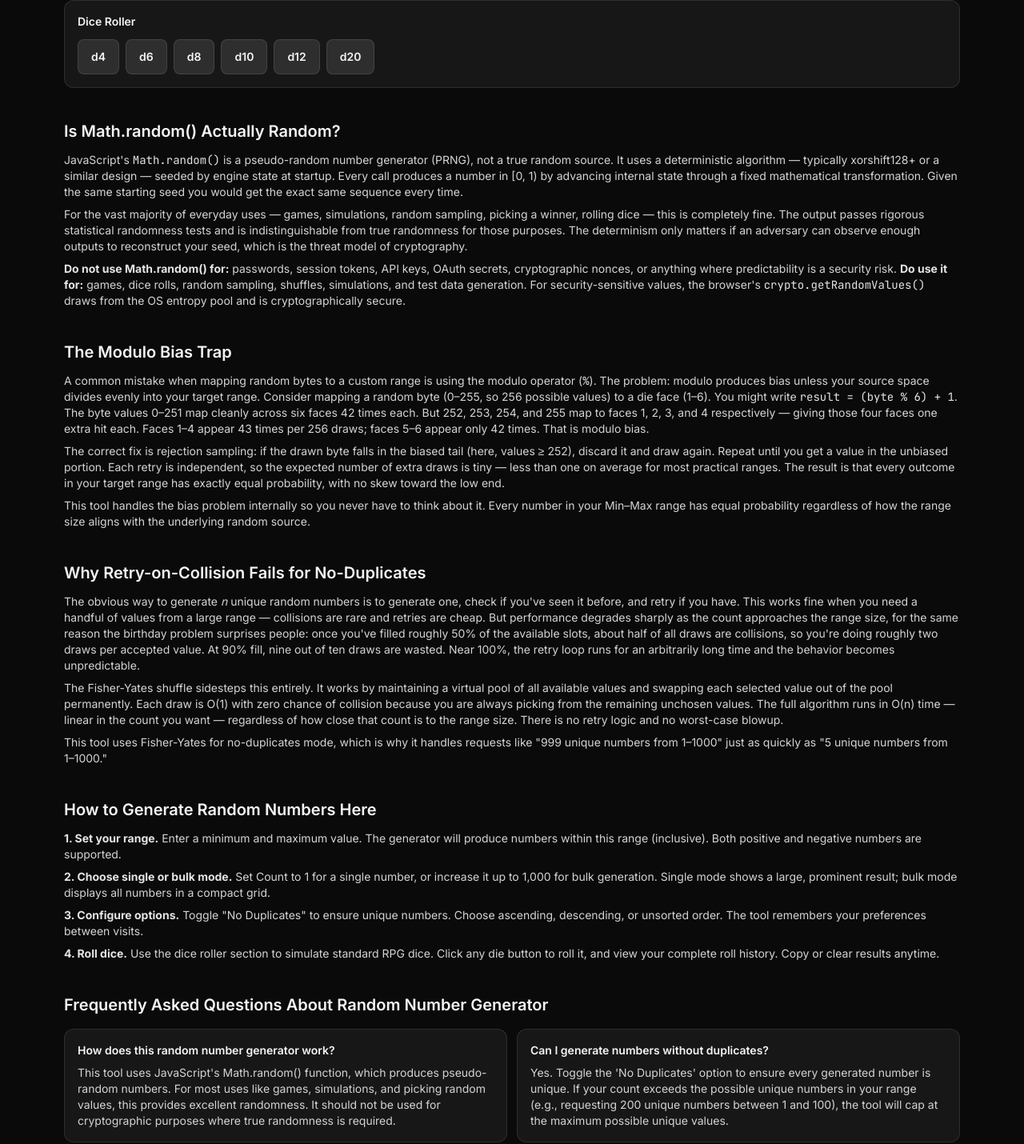
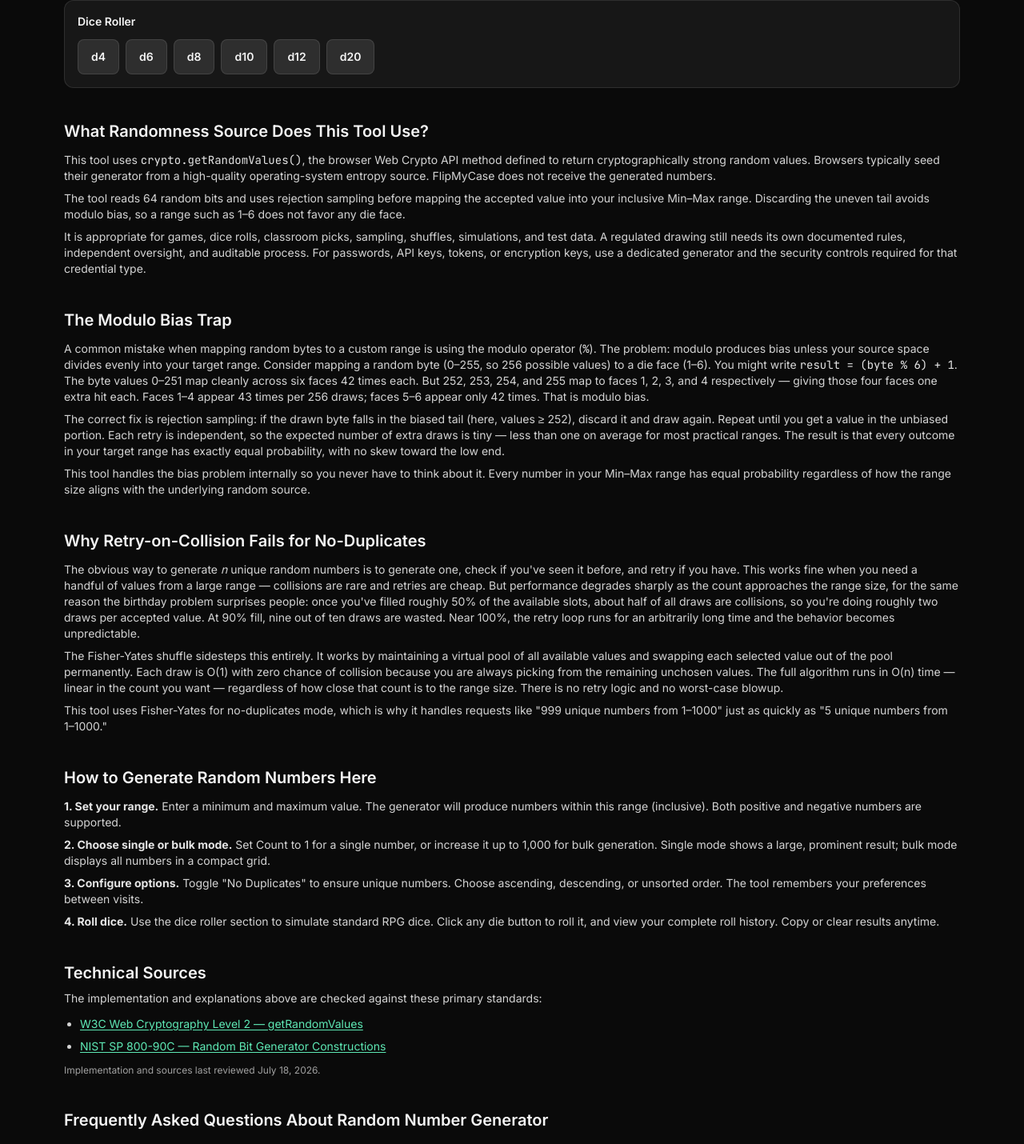
Before and after one commit to raiderj77/text-converter, a Next.js app: page /random-number-generator in a window 1280 px wide. Shown: the part 618-2048 px from the top of the page at 80% size. Built offline with nearby package versions, Linux system fonts and the light colour scheme.

Commit message:
Fix random number generator integrity (#16)

```diff
--- a/app/random-number-generator/page.tsx
+++ b/app/random-number-generator/page.tsx
@@ -34,7 +34,7 @@ const faqItems = [
   {
     question: "How does this random number generator work?",
     answer:
-      "This tool uses JavaScript's Math.random() function, which produces pseudo-random numbers. For most uses like games, simulations, and picking random values, this provides excellent randomness. It should not be used for cryptographic purposes where true randomness is required.",
+      "This tool uses the browser Web Crypto API's crypto.getRandomValues() method. It maps 64 random bits into your requested range with rejection sampling so every integer has the same probability.",
   },
   {
     question: "Can I generate numbers without duplicates?",
@@ -54,7 +54,7 @@ const faqItems = [
   {
     question: "Is this truly random?",
     answer:
-      "Math.random() produces pseudo-random numbers using a deterministic algorithm seeded by the system. For games, drawings, and general-purpose randomness, it is more than sufficient. For security-sensitive applications like encryption keys, use a cryptographically secure random number generator instead.",
+      "It uses the cryptographically strong random values supplied by your browser and operating system. That is stronger than Math.random(), but no website can independently prove the quality of a device's underlying entropy source.",
   },
   {
     question: "Can I use negative numbers?",
@@ -69,7 +69,7 @@ const faqItems = [
   {
     question: "Can I use this for passwords or security tokens?",
     answer:
-      "No. Math.random() is a pseudo-random generator — its output is deterministic and not suitable for security-sensitive values like passwords, session tokens, API keys, or cryptographic material. For those use cases, your browser's Web Crypto API (crypto.getRandomValues()) is the correct choice. It draws from the operating system's entropy pool and meets cryptographic security standards. This tool is designed for games, simulations, sampling, and general-purpose use only.",
+      "Use a dedicated password or key generator instead. This tool uses the Web Crypto API, but its integer output, visible history, and copy workflow are not a substitute for the correct length, format, storage, rotation, and handling required for credentials or cryptographic keys.",
   },
   {
     question: "Why might my random numbers look biased?",
@@ -85,7 +85,7 @@ export default function RandomNumberGeneratorPage() {
         name="Free Random Number Generator"
         description={tool.description}
         url={pageUrl}
-        dateModified={"2026-07-12"}
+        dateModified={"2026-07-18"}
       />
       <FaqSchema items={faqItems} />
       <BreadcrumbSchema
@@ -108,10 +108,10 @@ export default function RandomNumberGeneratorPage() {
           Free Random Number Generator
         </h1>
         <p className="tool-answer-capsule mt-2 text-[15px] leading-relaxed text-neutral-400">
-          This free random number generator instantly produces integers within any range you set — single picks, bulk batches up to 1,000, or dice rolls. It runs entirely in your browser using JavaScript; no data is ever sent to a server.
+          This free random number generator instantly produces unbiased integers within any range you set — single picks, bulk batches up to 1,000, unique picks, or dice rolls. It uses your browser&apos;s Web Crypto API locally; the numbers and settings are not sent to FlipMyCase.
         </p>
 
-        <ToolAnswerBlock slug="random-number-generator" />
+        <ToolAnswerBlock slug="random-number-generator" lastUpdated="2026-07-18" />
 
         <div className="mt-3">
           <ToolActions />
@@ -129,33 +129,26 @@ export default function RandomNumberGeneratorPage() {
 
         <section className="mt-10">
           <h2 className="text-lg sm:text-xl font-semibold">
-            Is Math.random() Actually Random?
+            What Randomness Source Does This Tool Use?
           </h2>
           <div className="mt-3 text-sm text-neutral-300 space-y-2">
             <p>
-              JavaScript&apos;s <code className="text-neutral-200">Math.random()</code> is a
-              pseudo-random number generator (PRNG), not a true random source. It uses a
-              deterministic algorithm — typically xorshift128+ or a similar design — seeded by
-              engine state at startup. Every call produces a number in [0, 1) by advancing
-              internal state through a fixed mathematical transformation. Given the same starting
-              seed you would get the exact same sequence every time.
+              This tool uses <code className="text-neutral-200">crypto.getRandomValues()</code>,
+              the browser Web Crypto API method defined to return cryptographically strong random
+              values. Browsers typically seed their generator from a high-quality operating-system
+              entropy source. FlipMyCase does not receive the generated numbers.
             </p>
             <p>
-              For the vast majority of everyday uses — games, simulations, random sampling,
-              picking a winner, rolling dice — this is completely fine. The output passes
-              rigorous statistical randomness tests and is indistinguishable from true randomness
-              for those purposes. The determinism only matters if an adversary can observe enough
-              outputs to reconstruct your seed, which is the threat model of cryptography.
+              The tool reads 64 random bits and uses rejection sampling before mapping the accepted
+              value into your inclusive Min–Max range. Discarding the uneven tail avoids modulo
+              bias, so a range such as 1–6 does not favor any die face.
             </p>
             <p>
-              <strong className="text-neutral-200">Do not use Math.random() for:</strong> passwords,
-              session tokens, API keys, OAuth secrets, cryptographic nonces, or anything where
-              predictability is a security risk.{" "}
-              <strong className="text-neutral-200">Do use it for:</strong> games, dice rolls,
-              random sampling, shuffles, simulations, and test data generation. For
-              security-sensitive values, the browser&apos;s <code className="text-neutral-200">
-              crypto.getRandomValues()</code> draws from the OS entropy pool and is
-              cryptographically secure.
+              It is appropriate for games, dice rolls, classroom picks, sampling, shuffles,
+              simulations, and test data. A regulated drawing still needs its own documented rules,
+              independent oversight, and auditable process. For passwords, API keys, tokens, or
+              encryption keys, use a dedicated generator and the security controls required for
+              that credential type.
             </p>
           </div>
         </section>
@@ -256,6 +249,26 @@ export default function RandomNumberGeneratorPage() {
 
         <AdSlot slot="mid-content" page="random-number-generator" />
 
+        <section className="mt-10" aria-labelledby="rng-sources">
+          <h2 id="rng-sources" className="text-lg sm:text-xl font-semibold">Technical Sources</h2>
+          <p className="mt-2 text-sm text-neutral-300">
+            The implementation and explanations above are checked against these primary standards:
+          </p>
+          <ul className="mt-3 list-disc space-y-2 pl-5 text-sm text-neutral-300">
+            <li>
+              <a className="text-emerald-300 underline underline-offset-2 hover:text-emerald-200" href="https://www.w3.org/TR/webcrypto-2/#Crypto-method-getRandomValues" rel="noopener noreferrer" target="_blank">
+                W3C Web Cryptography Level 2 — getRandomValues
+              </a>
+            </li>
+            <li>
+              <a className="text-emerald-300 underline underline-offset-2 hover:text-emerald-200" href="https://csrc.nist.gov/pubs/sp/800/90/c/final" rel="noopener noreferrer" target="_blank">
+                NIST SP 800-90C — Random Bit Generator Constructions
+              </a>
+            </li>
+          </ul>
+          <p className="mt-3 text-xs text-neutral-400">Implementation and sources last reviewed July 18, 2026.</p>
+        </section>
+
         {/* FAQ */}
         <section className="mt-10">
           <h2 className="text-lg sm:text-xl font-semibold">
--- a/content/blog/random-number-generator-guide.md
+++ b/content/blog/random-number-generator-guide.md
@@ -1,15 +1,15 @@
 ---
 noindex: true
 title: "Random Number Generator — How to Generate Random Numbers Online"
-description: "Generate random numbers, integers, decimals, and sequences instantly. Free online tool with custom ranges, multiple outputs, and cryptographic randomness. No signup."
+description: "Generate random integers and sequences with custom ranges, bulk output, unique picks, and cryptographically strong browser randomness. No signup."
 date: "2026-03-16"
 keywords: ["random number generator", "generate random number", "random number online", "random integer generator", "random number picker", "rng tool", "random number between"]
 toolSlug: "random-number-generator"
 faq:
   - question: "How do I generate a random number?"
-    answer: "Open the FlipMyCase Random Number Generator, set your minimum and maximum values, and click generate. The tool produces a cryptographically random number within your range. Generate single numbers or batches of hundreds at once."
-  - question: "Are the numbers truly random?"
-    answer: "Yes. The tool uses your browser's crypto.getRandomValues() API, which is a cryptographically secure random number generator. The output is unpredictable and suitable for security-sensitive applications like lottery draws and token generation."
+    answer: "Open the FlipMyCase Random Number Generator, set your minimum and maximum values, and click generate. The tool maps cryptographically strong browser-generated values into the requested range without modulo bias."
+  - question: "What randomness source does the tool use?"
+    answer: "The tool uses your browser's crypto.getRandomValues() API, which the Web Cryptography specification defines as producing cryptographically strong random values. Regulated drawings and credentials still require their own audited processes and security controls."
   - question: "Can I generate random decimals?"
     answer: "Yes. Set the decimal places option to generate numbers like 3.14 or 0.8472. You can control precision from 0 (integers only) to any number of decimal places."
   - question: "Can I generate multiple random numbers at once?"
@@ -19,7 +19,7 @@ related: ["password-generator-guide", "uuid-generator-guide", "number-base-conve
 
 # Random Number Generator — How to Generate Random Numbers Online
 
-Random numbers are one of the most fundamental building blocks in computing. They power lottery draws, A/B tests, game mechanics, statistical simulations, test data generation, cryptographic tokens, and scientific experiments. Yet generating truly random numbers — not just pseudo-random sequences — requires more than `Math.random()`. Understanding the difference between pseudo-random and cryptographic random, and knowing when each is appropriate, is essential for any developer.
+Random numbers are one of the most fundamental building blocks in computing. They power A/B tests, game mechanics, statistical simulations, test data generation, security systems, and scientific experiments. Understanding the difference between general-purpose pseudo-random output and cryptographically strong browser randomness — and mapping either source without bias — is essential for any developer.
 
 This guide covers how random number generation works, the difference between PRNG and CSPRNG, how to generate random numbers in code, and the scenarios that demand each type.
 
@@ -34,10 +34,10 @@ You would use random numbers for generating test data, selecting random samples
 1. Open the [FlipMyCase Random Number Generator](/random-number-generator).
 2. Set the minimum and maximum values for your range.
 3. Choose integer or decimal output and set the quantity.
-4. Click generate for cryptographically random numbers.
+4. Click Generate for numbers drawn from the browser's cryptographically strong random source.
 5. Copy individual numbers or the entire batch.
 
-The generator uses `crypto.getRandomValues()` for true randomness. For generating random passwords instead of numbers, use the [Password Generator](/password-generator).
+The generator uses `crypto.getRandomValues()` for cryptographically strong random values. For passwords, use a dedicated password generator and appropriate credential-storage controls.
 
 ## Code Examples for Random Number Generation
 
@@ -178,15 +178,15 @@ func main() {
 
 **Test data generation.** Automated tests need randomized inputs to cover edge cases. Generate random IDs, prices, quantities, and dates to populate test databases. The [Random Number Generator](/random-number-generator) produces quick test values; for full datasets, use the code examples above.
 
-**Statistical sampling.** Selecting random records from a database for quality auditing, user surveys, or A/B test assignment requires unbiased random number generation. Use cryptographic randomness to ensure selection is truly unbiased.
+**Statistical sampling.** Selecting random records for quality auditing, user surveys, or A/B test assignment requires both a suitable random source and an unbiased mapping method. Rejection sampling avoids the modulo bias that can occur when converting random bits into a custom range.
 
 **Game development.** Dice rolls, card shuffles, loot drops, and procedural generation all depend on random numbers. Use the Fisher-Yates shuffle algorithm for fair card dealing and uniform random integers for dice simulation.
 
-**Lottery and raffle draws.** Fair draws require cryptographic randomness — `Math.random()` is not sufficient because its output is predictable if the seed is known. The [Random Number Generator](/random-number-generator) uses `crypto.getRandomValues()` which is suitable for fair draws.
+**Lottery and raffle draws.** The [Random Number Generator](/random-number-generator) uses `crypto.getRandomValues()` and unbiased range mapping, but that alone does not make a high-stakes or regulated draw auditable. Those draws also need documented rules, controlled inputs, retained evidence, and any oversight required by the applicable jurisdiction.
 
 ## Common Mistakes and Gotchas
 
-`Math.random()` is not cryptographically secure. Its output is generated by a deterministic algorithm with a seed — if an attacker learns the seed, they can predict all future values. Never use it for security tokens, lottery draws, or any scenario where predictability would be exploitable. Use `crypto.getRandomValues()` in JavaScript or `secrets` in Python.
+`Math.random()` is not specified as cryptographically secure and should not be used when unpredictability is a security requirement. Use the platform's cryptographic APIs, such as `crypto.getRandomValues()` in JavaScript or `secrets` in Python, and follow the application-specific requirements for key length, encoding, storage, and rotation.
 
 Modulo bias produces non-uniform distributions. `randomValue % 6` does not give each outcome equal probability unless the random value's range is a perfect multiple of 6. For small ranges this bias is negligible, but for precise fairness, use rejection sampling (generate, reject if biased, retry).
 
@@ -196,6 +196,6 @@ Seeding PRNGs with predictable values (like the current timestamp) makes the out
 
 ## Conclusion
 
-Random number generation is deceptively simple in concept but critical to get right in implementation. The difference between `Math.random()` and `crypto.getRandomValues()` is the difference between a fun game and a secure application.
+Random number generation is deceptively simple but critical to get right. The source, range-mapping method, surrounding controls, and audit requirements all depend on the use case.
 
 The [FlipMyCase Random Number Generator](/random-number-generator) produces cryptographically secure numbers with custom ranges, batch generation, and unique mode. For generating secure passwords, use the [Password Generator](/password-generator). For unique identifiers, use the [UUID Generator](/uuid-generator). For programmatic generation, the JavaScript, Python, and Go examples above demonstrate both PRNG and CSPRNG approaches.
--- a/scripts/quality-check.js
+++ b/scripts/quality-check.js
@@ -36,6 +36,10 @@ const aiAnalyzerPage = read("app/ai-writing-analyzer/page.tsx");
 const aiAnalyzerTool = read("components/tools/ai-writing-analyzer.tsx");
 const qrPage = read("app/qr-code-generator/page.tsx");
 const qrTool = read("components/tools/qr-code-generator.tsx");
+const randomNumberPage = read("app/random-number-generator/page.tsx");
+const randomNumberTool = read("components/tools/random-number-generator.tsx");
+const secureRandom = read("lib/secure-random.ts");
+const randomNumberGuide = read("content/blog/random-number-generator-guide.md");
 const storageCleanup = read("components/privacy-storage-cleanup.tsx");
 const toolSources = readdirSync(resolve(root, "components/tools"))
   .filter((name) => name.endsWith(".tsx"))
@@ -95,6 +99,12 @@ check(![about, cookies, contact, terms, accessibility, privacy].some((page) => /
 check(packageJson.includes('"qrcode"') && qrTool.includes('from "qrcode"'), "QR generation uses the bundled dependency");
 check(!/cdnjs|createElement\("script"\)|localStorage/.test(qrTool), "QR generation avoids external scripts and persistent input storage");
 check(qrPage.includes("code bundled with FlipMyCase"), "QR privacy explanation matches the implementation");
+check(!randomNumberTool.includes("Math.random"), "random number tool does not use the non-cryptographic Math.random API");
+check(randomNumberTool.includes("secureRandomInt") && randomNumberTool.includes("secureUniqueIntegers"), "random number and dice paths use the reviewed secure helpers");
+check(secureRandom.includes("crypto.getRandomValues") && secureRandom.includes("candidate < unbiasedLimit"), "random range mapping uses Web Crypto with rejection sampling");
+check(secureRandom.includes("new Map<bigint, bigint>()"), "unique mode uses a bounded-memory sparse shuffle");
+check(randomNumberPage.includes("www.w3.org/TR/webcrypto-2/#Crypto-method-getRandomValues") && randomNumberPage.includes("csrc.nist.gov/pubs/sp/800/90/c/final"), "random number claims cite primary technical standards");
+check(!/suitable for (?:fair draws|security-sensitive)|true randomness|truly unbiased/i.test(`${randomNumberPage}\n${randomNumberGuide}`), "randomness copy avoids unsupported security and fairness guarantees");
 check(!existsSync(resolve(root, "public/llms-full.txt")), "retired article catalog is not exposed to AI crawlers");
 check(!existsSync(resolve(root, "app/api/indexnow/route.ts")), "unauthenticated IndexNow proxy is not exposed");
 
```
Also changed, not shown: components/tools/random-number-generator.tsx (+14 -17 lines), lib/secure-random.ts (added, +77 -0 lines).
